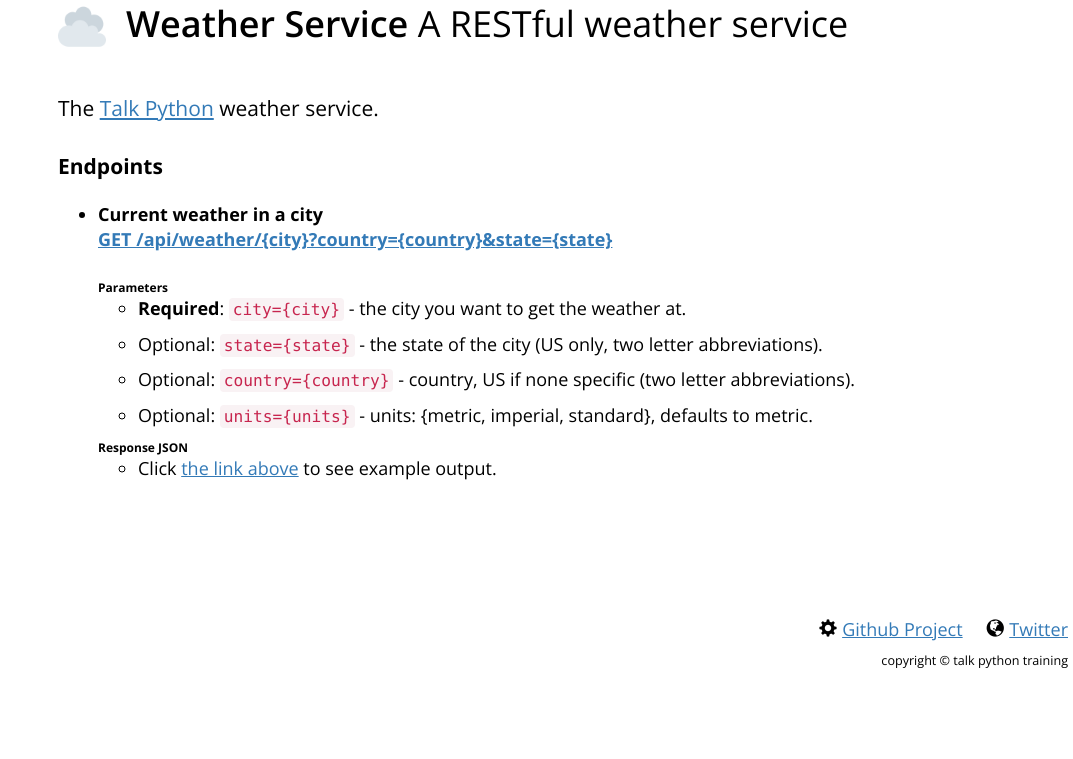
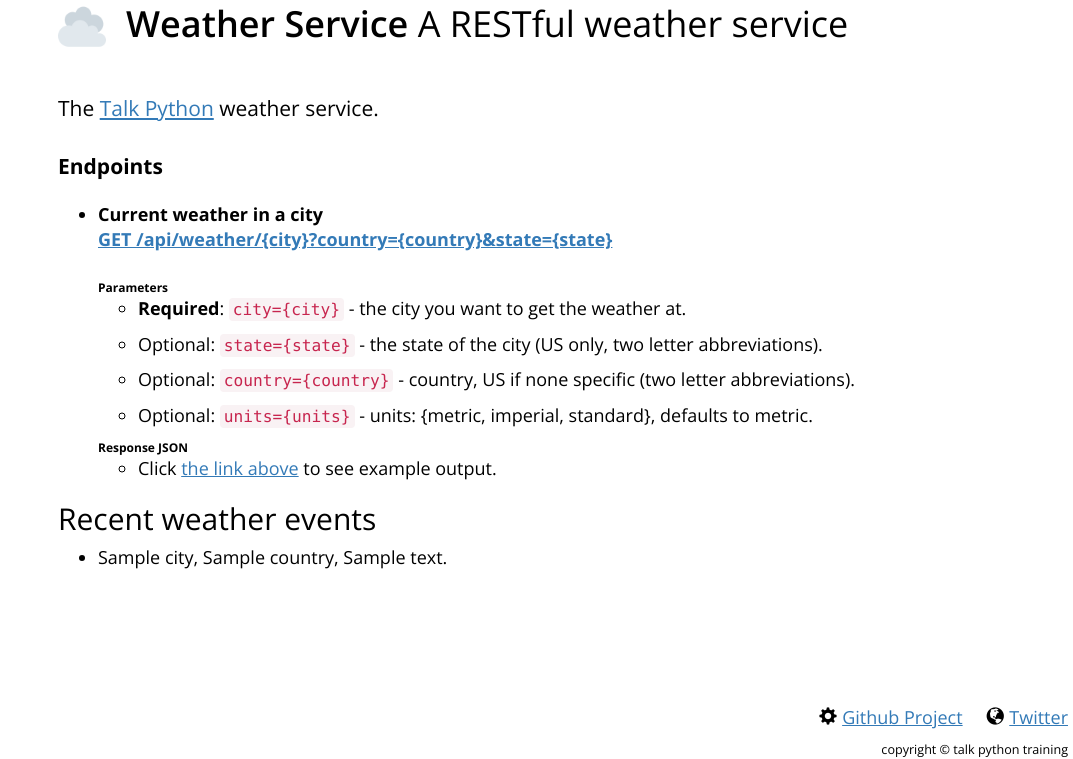
Before and after one commit to dveleztx/Weather-FastAPI-App, a FastAPI app: template templates/home/index.html in a window 1280 px wide. Shown: the part 41-800 px from the top of the page, without its empty margins (207-1280 px from the left). Run offline with FastAPI, Linux system fonts and the light colour scheme; the template is opened without the code that fills it: most values are stand-ins (such as "Sample title", 1, 10 or a date in 2020); some libraries are stand-ins or nearby versions.

Commit message:
Added events to the home screen if any exist. The binary, reportapp.py can be used to POST information into memory so that it can be used to retreive via the /api/reports or refreshing the home page and seeing 'recent events'.

```diff
--- a/templates/home/index.html
+++ b/templates/home/index.html
@@ -48,6 +48,17 @@
     </ul>
     </p>
 
+    {% if events %}
+    <div>
+        <h2>Recent weather events</h2>
+        <ul>
+            {% for e in events %}
+                <li>{{ e.location.city }}, {{ e.location.country }}, {{ e.description }}</li>
+            {% endfor %}
+        </ul>
+    </div>
+    {% endif %}
+
     </div>
 
 {% endblock %}
```
Also changed, not shown: views/home.py (+7 -2 lines).
